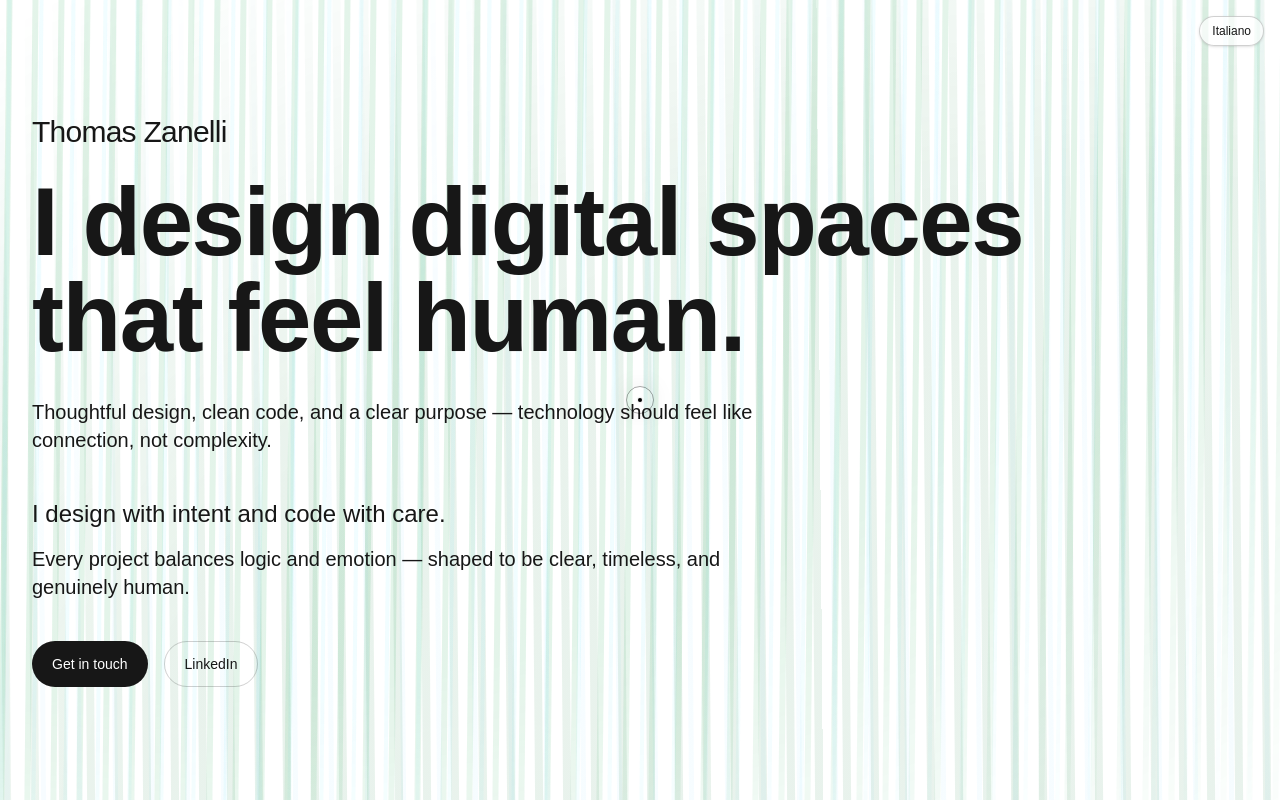
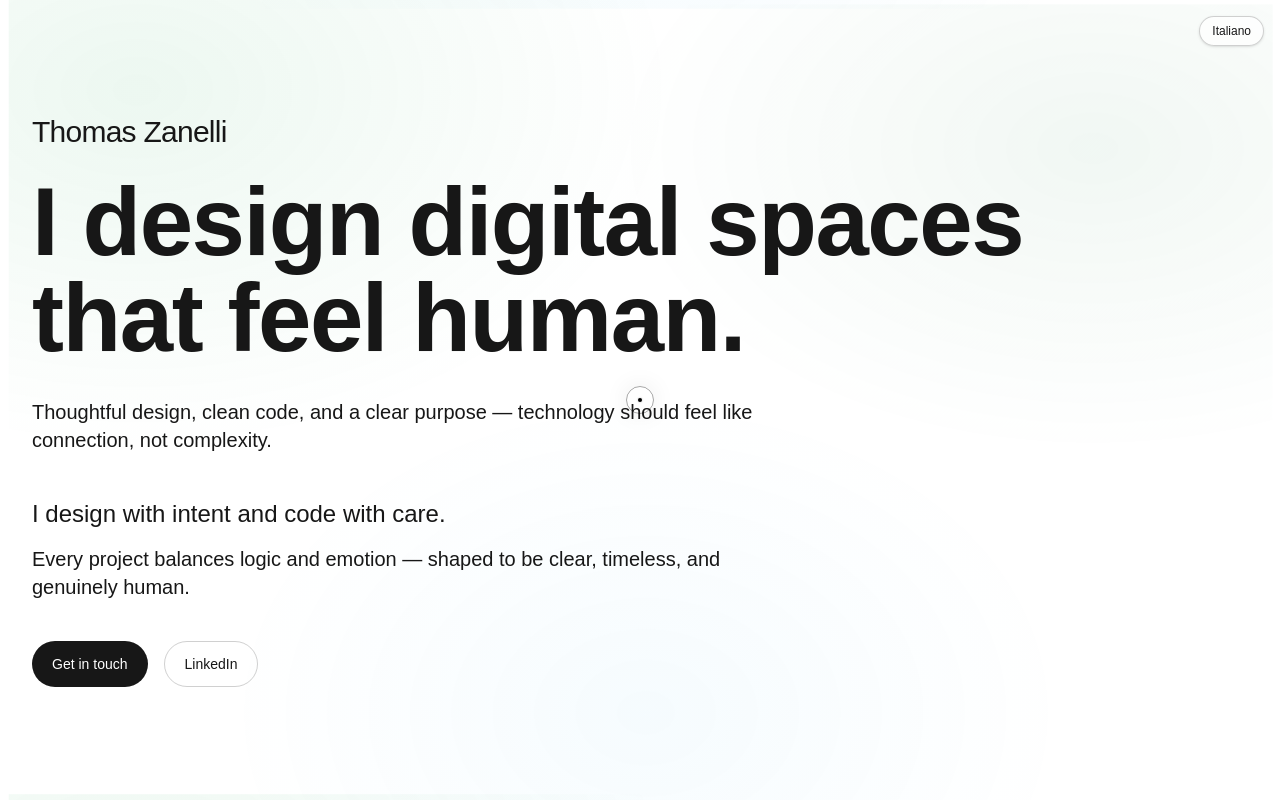
Before and after one commit to thosk92/thomas-site-v2, a Next.js app: page /en in a window 1280 px wide. Shown: the top 800 px of the page. Built offline with nearby package versions, Linux system fonts and the light colour scheme; no server answers.

Commit message:
feat: light aurora variant and improved Principles text contrast

```diff
--- a/src/app/globals.css
+++ b/src/app/globals.css
@@ -77,104 +77,44 @@ body {
   inset: 0;
   z-index: 0;
   pointer-events: none;
-  background: var(--background);
-}
-
-.aurora-bg::before,
-.aurora-bg::after {
-  content: "";
-  position: absolute;
-  inset: -10% -15% -20% -15%;
-  pointer-events: none;
-  will-change: transform, opacity;
+  background:
+    radial-gradient(40rem 28rem at 12% 8%, color-mix(in oklab, #16a34a 12%, transparent), transparent 62%),
+    radial-gradient(36rem 26rem at 88% 14%, color-mix(in oklab, #15803d 10%, transparent), transparent 58%),
+    radial-gradient(34rem 28rem at 50% 86%, color-mix(in oklab, #0ea5e9 7%, transparent), transparent 54%),
+    var(--background);
+  animation: aurora-drift 45s ease-in-out infinite alternate;
+  will-change: background-position, transform;
   transform: translateZ(0);
 }
 
-/* Blob A: grande, morbido, in alto a sinistra */
-.aurora-bg::before {
-  /* Aurora borealis curtains: vertical bands with soft transparency */
+/* Light mode: same green hues, less dense over white background */
+:root.force-light .aurora-bg,
+:root:not(.time-dark):not(.force-dark) .aurora-bg {
   background:
-    /* main green curtains */
-    repeating-linear-gradient(90deg,
-      color-mix(in oklab, #16a34a 14%, transparent) 0 6px,
-      transparent 6px 26px),
-    /* teal accent bands */
-    repeating-linear-gradient(90deg,
-      color-mix(in oklab, #22d3ee 8%, transparent) 0 4px,
-      transparent 4px 32px);
-  background-size: 140% 100%, 160% 100%;
-  background-position: 0% 0%, 20% 0%;
-  transform-origin: 20% 20%;
-  animation: aurora-sweep-a 48s linear infinite, aurora-orbit-a 55s ease-in-out infinite alternate;
-  /* pointer-influenced offsets (set via JS) */
-  --aurora-x-a: 0px; /* desktop pointer moves */
-  --aurora-y-a: 0px;
-  transform: translate3d(var(--aurora-x-a), var(--aurora-y-a), 0) skewX(-6deg) rotate(-4deg);
-  /* soft masks to avoid hard rectangular feel */
-  mask-image:
-    radial-gradient(120% 120% at 20% 15%, #000 50%, transparent 85%);
-  mask-composite: intersect;
+    radial-gradient(48rem 32rem at 10% 12%, color-mix(in oklab, #16a34a 8%, transparent), transparent 70%),
+    radial-gradient(44rem 28rem at 86% 18%, color-mix(in oklab, #15803d 6%, transparent), transparent 68%),
+    radial-gradient(40rem 30rem at 50% 88%, color-mix(in oklab, #0ea5e9 4%, transparent), transparent 66%),
+    #ffffff;
 }
 
-/* Blob B: medio, in basso a destra */
-.aurora-bg::after {
+/* Dark mode: prioritize richer greens on dark background */
+:root.time-dark .aurora-bg,
+:root.force-dark .aurora-bg {
   background:
-    /* deeper green curtains */
-    repeating-linear-gradient(90deg,
-      color-mix(in oklab, #15803d 12%, transparent) 0 8px,
-      transparent 8px 28px),
-    /* sky blue hint */
-    repeating-linear-gradient(90deg,
-      color-mix(in oklab, #38bdf8 6%, transparent) 0 5px,
-      transparent 5px 36px);
-  background-size: 120% 100%, 180% 100%;
-  background-position: 10% 0%, 60% 0%;
-  transform-origin: 80% 80%;
-  animation: aurora-sweep-b 60s linear infinite reverse, aurora-orbit-b 65s ease-in-out infinite alternate;
-  --aurora-x-b: 0px;
-  --aurora-y-b: 0px;
-  transform: translate3d(var(--aurora-x-b), var(--aurora-y-b), 0) skewX(5deg) rotate(3deg);
-  mask-image: radial-gradient(120% 120% at 80% 85%, #000 50%, transparent 85%);
-  mask-composite: intersect;
+    radial-gradient(40rem 28rem at 12% 8%, color-mix(in oklab, #16a34a 12%, transparent), transparent 62%),
+    radial-gradient(36rem 26rem at 88% 14%, color-mix(in oklab, #15803d 10%, transparent), transparent 58%),
+    radial-gradient(34rem 28rem at 50% 86%, color-mix(in oklab, #0ea5e9 7%, transparent), transparent 54%),
+    var(--background);
 }
 
-@keyframes aurora-orbit-a {
-  0% { transform: translate3d(0,0,0) rotate(0.001deg); opacity: 0.85; }
-  50% { transform: translate3d(2%, -1%, 0) rotate(6deg); opacity: 0.9; }
-  100% { transform: translate3d(-3%, 2%, 0) rotate(-5deg); opacity: 0.8; }
-}
-
-@keyframes aurora-orbit-b {
-  0% { transform: translate3d(0,0,0) rotate(0.001deg); opacity: 0.8; }
-  50% { transform: translate3d(-2%, 2%, 0) rotate(-7deg); opacity: 0.85; }
-  100% { transform: translate3d(3%, -3%, 0) rotate(5deg); opacity: 0.78; }
-}
-
-/* horizontal slow sweeps to mimic aurora ribbons */
-@keyframes aurora-sweep-a {
-  0% { background-position: 0% 0%, 20% 0%; }
-  50% { background-position: 40% 0%, -10% 0%; }
-  100% { background-position: -20% 0%, 30% 0%; }
-}
-@keyframes aurora-sweep-b {
-  0% { background-position: 10% 0%, 60% 0%; }
-  50% { background-position: -15% 0%, 90% 0%; }
-  100% { background-position: 35% 0%, 40% 0%; }
+@keyframes aurora-drift {
+  0% { background-position: 0px 0px, 0px 0px, 0px 0px; }
+  50% { background-position: 60px -40px, -50px 30px, 40px 60px; }
+  100% { background-position: -90px 60px, 70px -20px, -60px -70px; }
 }
 
 @media (prefers-reduced-motion: reduce) {
-  .aurora-bg::before,
-  .aurora-bg::after { animation: none; }
-}
-
-/* On coarse pointers (mobile), keep aurora fixed (no animation) */
-@media (pointer: coarse) {
-  .aurora-bg::before,
-  .aurora-bg::after {
-    animation: none !important;
-    /* ignore pointer vars on mobile */
-    transform: none !important;
-  }
+  .aurora-bg { animation: none; }
 }
 
 /* Scroll reveal (motion-aware) */
--- a/src/components/PrinciplesCarousel.tsx
+++ b/src/components/PrinciplesCarousel.tsx
@@ -196,7 +196,7 @@ export default function PrinciplesCarousel() {
             ].map((p, i) => (
               <li key={i} className="snap-center shrink-0 basis-[85%] sm:basis-[60%] md:basis-[45%] lg:basis-[38%] border rounded-xl p-6 transition-transform duration-300 ease-out bg-white/60 backdrop-blur-[1px]" style={{ borderColor: "color-mix(in oklab,var(--foreground) 10%, transparent)" }}>
                 <h3 className="text-xl sm:text-2xl font-medium">{p.title}</h3>
-                <p className="mt-2 text-[color-mix(in oklab,var(--foreground) 80%, transparent)]">{p.body}</p>
+                <p className="mt-2 text-[color-mix(in oklab,var(--foreground) 92%, transparent)]">{p.body}</p>
               </li>
             ))}
           </ul>
--- a/src/components/PrinciplesCarouselIt.tsx
+++ b/src/components/PrinciplesCarouselIt.tsx
@@ -165,7 +165,7 @@ export default function PrinciplesCarouselIt() {
             ].map((p, i) => (
               <li key={i} className="snap-center shrink-0 basis-[85%] sm:basis-[60%] md:basis-[45%] lg:basis-[38%] border rounded-xl p-6 transition-transform duration-300 ease-out bg-white/60 backdrop-blur-[1px]" style={{ borderColor: "color-mix(in oklab,var(--foreground) 10%, transparent)" }}>
                 <h3 className="text-xl sm:text-2xl font-medium">{p.title}</h3>
-                <p className="mt-2 text-[color-mix(in oklab,var(--foreground) 80%, transparent)]">{p.body}</p>
+                <p className="mt-2 text-[color-mix(in oklab,var(--foreground) 92%, transparent)]">{p.body}</p>
               </li>
             ))}
           </ul>
```
